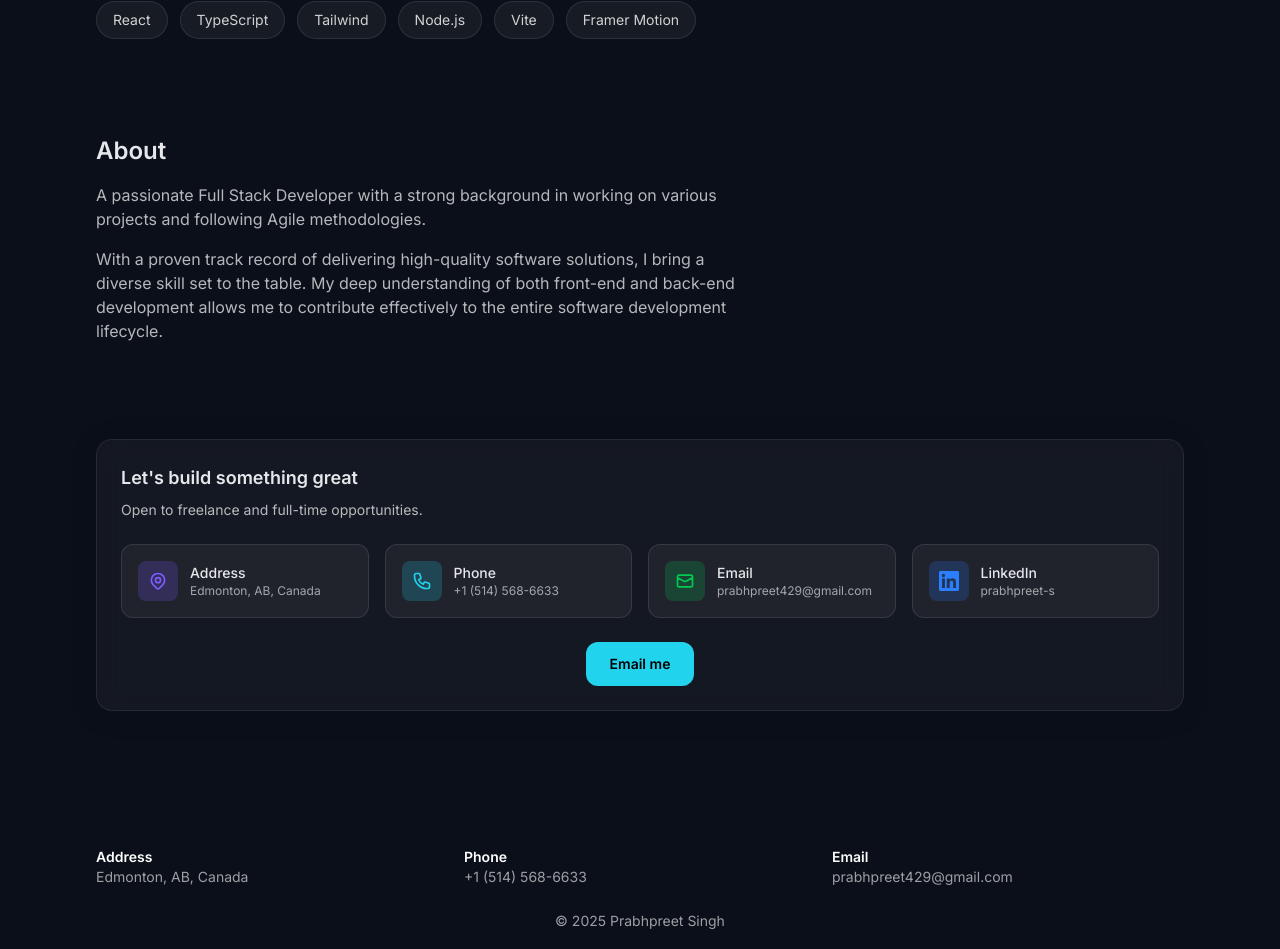
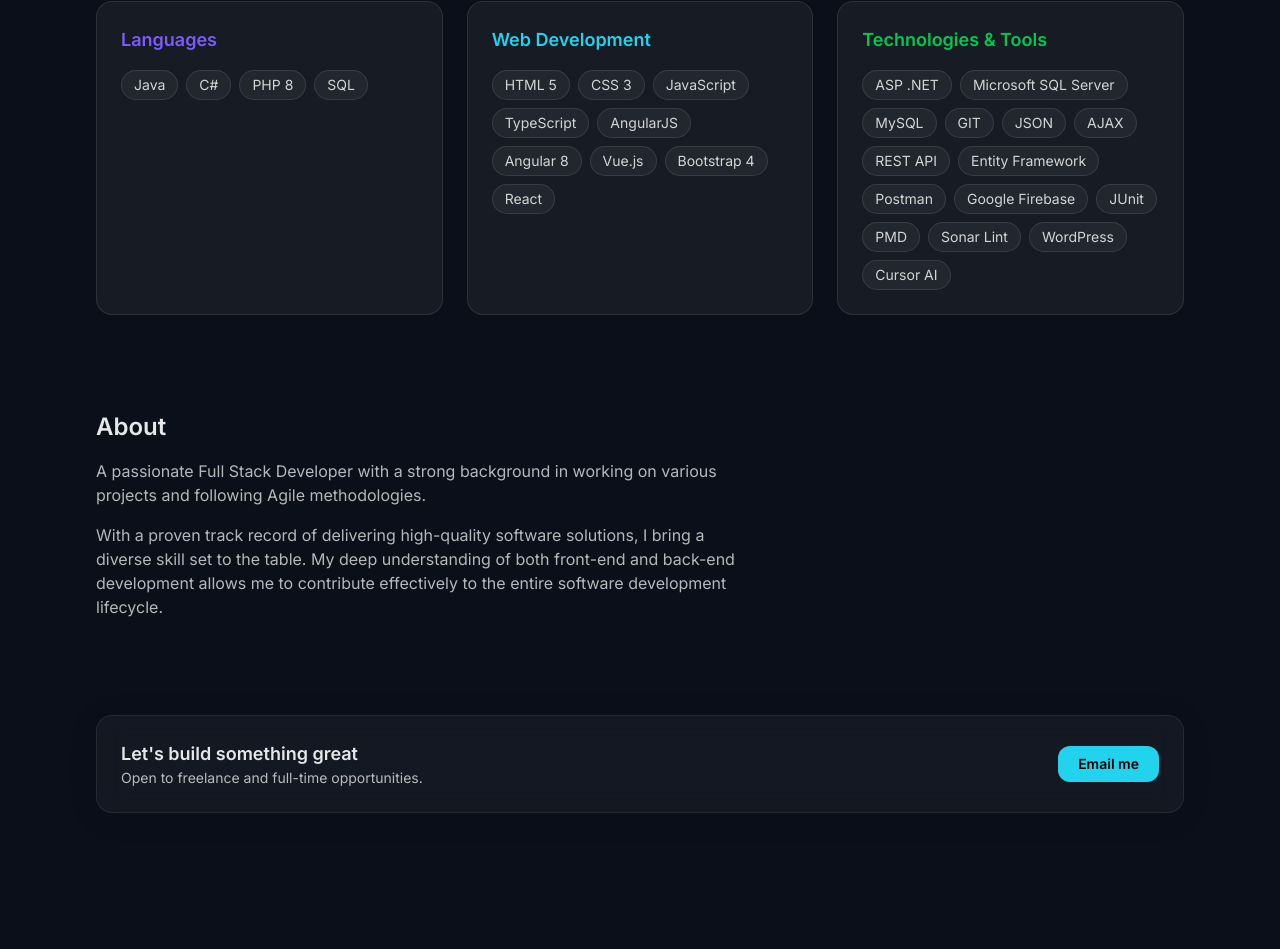
Before and after one commit to prabhpreet429/portfolio-app, a React (Vite) app: page / in a window 1280 px wide. Shown: the part 3031-3980 px from the top of the page. Built offline with nearby package versions, Linux system fonts and the light colour scheme.

Commit message:
Update the skills section to group them

```diff
--- a/src/App.jsx
+++ b/src/App.jsx
@@ -147,10 +147,31 @@ export default function App() {
 
         <section id="skills" className="container-prose">
           <h2 className="mb-6 text-2xl font-semibold">Skills</h2>
-          <div className="flex flex-wrap gap-3">
-            {["React", "TypeScript", "Tailwind", "Node.js", "Vite", "Framer Motion"].map((skill) => (
-              <span key={skill} className="rounded-full border border-white/10 bg-white/5 px-4 py-2 text-sm text-white/80">{skill}</span>
+          <div className="grid gap-6 sm:grid-cols-1 lg:grid-cols-3">
+            <div className="rounded-2xl border border-white/10 bg-white/5 p-6">
+              <h3 className="mb-4 text-lg font-semibold text-[var(--color-primary)]">Languages</h3>
+              <div className="flex flex-wrap gap-2">
+                {["Java", "C#", "PHP 8", "SQL"].map((skill) => (
+                  <span key={skill} className="rounded-full border border-white/10 bg-white/5 px-3 py-1 text-sm text-white/80">{skill}</span>
                 ))}
+              </div>
+            </div>
+            <div className="rounded-2xl border border-white/10 bg-white/5 p-6">
+              <h3 className="mb-4 text-lg font-semibold text-[var(--color-secondary)]">Web Development</h3>
+              <div className="flex flex-wrap gap-2">
+                {["HTML 5", "CSS 3", "JavaScript", "TypeScript", "AngularJS", "Angular 8", "Vue.js", "Bootstrap 4", "React"].map((skill) => (
+                  <span key={skill} className="rounded-full border border-white/10 bg-white/5 px-3 py-1 text-sm text-white/80">{skill}</span>
+                ))}
+              </div>
+            </div>
+            <div className="rounded-2xl border border-white/10 bg-white/5 p-6">
+              <h3 className="mb-4 text-lg font-semibold text-green-500">Technologies & Tools</h3>
+              <div className="flex flex-wrap gap-2">
+                {["ASP .NET", "Microsoft SQL Server", "MySQL", "GIT", "JSON", "AJAX", "REST API", "Entity Framework", "Postman", "Google Firebase", "JUnit", "PMD", "Sonar Lint", "WordPress", "Cursor AI"].map((skill) => (
+                  <span key={skill} className="rounded-full border border-white/10 bg-white/5 px-3 py-1 text-sm text-white/80">{skill}</span>
+                ))}
+              </div>
+            </div>
           </div>
         </section>
 
@@ -167,12 +188,18 @@ export default function App() {
         </section>
 
         <section id="contact" className="container-prose">
-          <div className="glass rounded-2xl p-6">
-            <div className="mb-6">
-              <h3 className="text-lg font-semibold mb-2">Let's build something great</h3>
+          <div className="glass flex flex-wrap items-center justify-between gap-4 rounded-2xl p-6">
+            <div>
+              <h3 className="text-lg font-semibold">Let's build something great</h3>
               <p className="text-sm text-white/70">Open to freelance and full-time opportunities.</p>
             </div>
-            <div className="grid gap-4 sm:grid-cols-2 lg:grid-cols-4">
+            <a href="mailto:prabhpreet429@gmail.com" className="rounded-xl bg-[var(--color-secondary)] px-5 py-2 text-sm font-semibold text-black hover:opacity-90">Email me</a>
+          </div>
+        </section>
+      </main>
+
+      <footer className="container-prose py-10 text-sm text-white/60">
+        <div className="grid gap-6 sm:grid-cols-2 lg:grid-cols-4 mb-8">
           <a href="https://maps.google.com/?q=Edmonton,AB,Canada" target="_blank" rel="noopener noreferrer" className="flex items-center gap-3 rounded-xl border border-white/10 bg-white/5 p-4 hover:bg-white/10 transition-colors">
             <div className="flex h-10 w-10 items-center justify-center rounded-lg bg-[var(--color-primary)]/20">
               <svg className="h-5 w-5 text-[var(--color-primary)]" fill="none" stroke="currentColor" viewBox="0 0 24 24">
@@ -181,7 +208,7 @@ export default function App() {
               </svg>
             </div>
             <div>
-                  <p className="text-sm font-medium">Address</p>
+              <p className="text-sm font-medium text-white">Address</p>
               <p className="text-xs text-white/60">Edmonton, AB, Canada</p>
             </div>
           </a>
@@ -192,7 +219,7 @@ export default function App() {
               </svg>
             </div>
             <div>
-                  <p className="text-sm font-medium">Phone</p>
+              <p className="text-sm font-medium text-white">Phone</p>
               <p className="text-xs text-white/60">+1 (514) 568-6633</p>
             </div>
           </a>
@@ -203,7 +230,7 @@ export default function App() {
               </svg>
             </div>
             <div>
-                  <p className="text-sm font-medium">Email</p>
+              <p className="text-sm font-medium text-white">Email</p>
               <p className="text-xs text-white/60">prabhpreet429@gmail.com</p>
             </div>
           </a>
@@ -214,34 +241,12 @@ export default function App() {
               </svg>
             </div>
             <div>
-                  <p className="text-sm font-medium">LinkedIn</p>
+              <p className="text-sm font-medium text-white">LinkedIn</p>
               <p className="text-xs text-white/60">prabhpreet-s</p>
             </div>
           </a>
         </div>
-            <div className="mt-6 text-center">
-              <a href="mailto:prabhpreet429@gmail.com" className="inline-flex items-center rounded-xl bg-[var(--color-secondary)] px-6 py-3 text-sm font-semibold text-black hover:opacity-90">Email me</a>
-            </div>
-          </div>
-        </section>
-      </main>
-
-      <footer className="container-prose py-10 text-sm text-white/60">
-        <div className="grid gap-4 sm:grid-cols-3">
-          <div>
-            <h4 className="font-semibold text-white">Address</h4>
-            <p>Edmonton, AB, Canada</p>
-          </div>
-          <div>
-            <h4 className="font-semibold text-white">Phone</h4>
-            <p><a href="tel:+15145686633" className="hover:text-white">+1 (514) 568-6633</a></p>
-          </div>
-          <div>
-            <h4 className="font-semibold text-white">Email</h4>
-            <p><a href="mailto:prabhpreet429@gmail.com" className="hover:text-white">prabhpreet429@gmail.com</a></p>
-          </div>
-        </div>
-        <div className="mt-6 text-center">
+        <div className="text-center">
           © {new Date().getFullYear()} Prabhpreet Singh
         </div>
       </footer>
```
Lines whose indentation alone changed are shown as unchanged.
